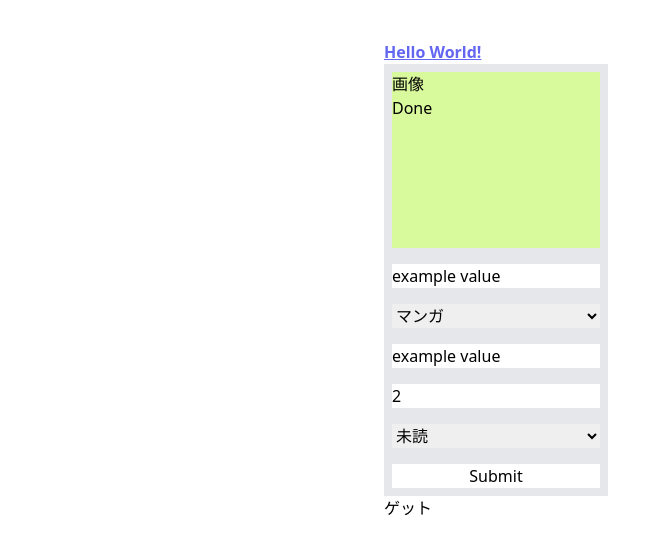
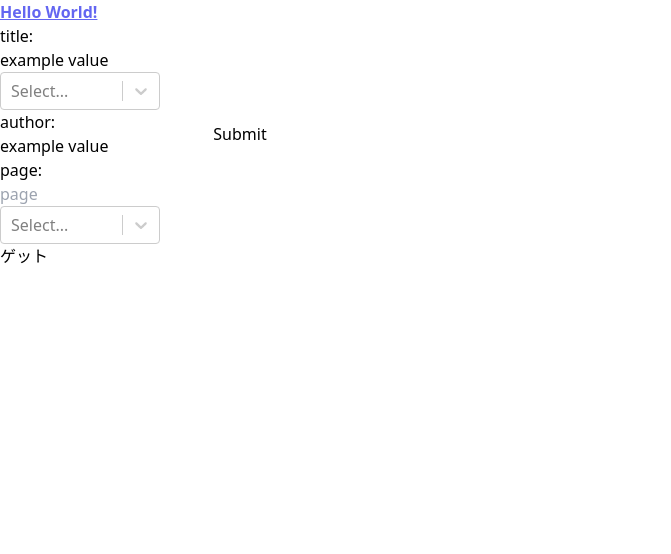
Before and after one commit to Takumikimura1899/book-stocker, a Next.js app: page / in a window 1280 px wide. Shown: the top 554 px of the page, without its empty margins (0-671 px from the left). Built offline with nearby package versions, Linux system fonts and the light colour scheme.

Commit message:
リファクタリング react-select導入

```diff
--- a/components/Form.tsx
+++ b/components/Form.tsx
@@ -1,27 +1,39 @@
 import React, { useState } from 'react';
-import { useForm, Controller, SubmitHandler } from 'react-hook-form';
+import {
+  useForm,
+  Controller,
+  SubmitHandler,
+  FormProvider,
+} from 'react-hook-form';
+import { FormInputContentAtom } from './atoms/FormContentAtom';
+import { FormSelectContentAtom } from './atoms/FormSelectContentAtom';
 import { ImageDropDown } from './ImageDropDown';
 
 export const Form = ({ setImage }: any) => {
-  const {
-    register,
-    handleSubmit,
-    watch,
-    control,
-    setValue,
-    formState: { errors },
-  } = useForm<FormContents>();
+  // const {
+  //   register,
+  //   handleSubmit,
+  //   watch,
+  //   control,
+  //   setValue,
+  //   formState: { errors },
+  // } = useForm<FormContents>();
+  const methods = useForm<FormContents>();
   const onSubmit: SubmitHandler<FormContents> = (data) => {
     console.log(data);
     setImage(data.image);
     localStorage.setItem('info', JSON.stringify(data));
   };
 
-  console.log(watch('image'));
+  console.log(methods.watch('image'));
 
   return (
-    <form className='flex flex-col w-1/4' onSubmit={handleSubmit(onSubmit)}>
-      <Controller
+    <FormProvider {...methods}>
+      <form
+        className='grid grid-cols-2 w-1/4'
+        onSubmit={methods.handleSubmit(onSubmit)}
+      >
+        {/* <Controller
         name='image'
         control={control}
         render={({ field: { onChange } }) => (
@@ -30,14 +42,28 @@ export const Form = ({ setImage }: any) => {
             setValue={setValue}
           />
         )}
-      />
+      /> */}
+        <div>
+          {/* <label htmlFor='Title'>Title:</label>
         <input
-        className='border-8'
+          id='Title'
+          className=''
           placeholder='title'
           {...register('title', { required: true, value: 'example value' })}
         />
-      {errors.title && <span>This field is required</span>}
-      <select className='border-8' {...register('genre', { required: true })}>
+        {errors.title && <span>This field is required</span>} */}
+          <FormInputContentAtom name='title' type='text' />
+          <FormSelectContentAtom
+            name='genre'
+            value={['マンガ', '雑誌', 'ビジネス', '文学', 'IT', '趣味']}
+          />
+          <FormInputContentAtom name='author' type='text' />
+          <FormInputContentAtom name='page' type='number' />
+          <FormSelectContentAtom
+            name='status'
+            value={['未読', '読中', '読了']}
+          />
+          {/* <select className='' {...register('genre', { required: true })}>
           <option value='マンガ'>マンガ</option>
           <option value='雑誌'>雑誌</option>
           <option value='ビジネス'>ビジネス</option>
@@ -46,29 +72,31 @@ export const Form = ({ setImage }: any) => {
           <option value='趣味'>趣味</option>
         </select>
         <input
-        className='border-8'
+          className=''
           placeholder='author'
           {...register('author', { required: true, value: 'example value' })}
         />
         {errors.author && <span>This field is required</span>}
         <input
           type='number'
-        className='border-8'
+          className=''
           placeholder='page'
           {...register('page', { required: true, value: 2 })}
         />
         {errors.page && <span>This field is required</span>}
         <select
-        className='border-8'
+          className=''
           defaultValue='未読'
           {...register('status', { required: true })}
         >
           <option value='未読'>未読</option>
           <option value='読中'>読中</option>
           <option value='読了'>読了</option>
-      </select>
-      <input className='border-8' type='submit' />
+        </select> */}
+        </div>
+        <input className='' type='submit' />
       </form>
+    </FormProvider>
   );
 };
 type BookGenre = 'IT' | '雑誌' | 'ビジネス' | '文学' | 'IT' | '趣味';
--- /dev/null
+++ b/components/atoms/FormContentAtom.tsx
@@ -0,0 +1,28 @@
+import React from 'react';
+import { useForm, useFormContext } from 'react-hook-form';
+
+export const FormInputContentAtom = ({
+  name,
+  type,
+}: {
+  name: string;
+  type: string;
+}) => {
+  const {
+    register,
+    formState: { errors },
+  } = useFormContext();
+  return (
+    <div>
+      <label htmlFor={name}>{name}:</label>
+      <input
+        type={type}
+        id={name}
+        className=''
+        placeholder={name}
+        {...register(name, { required: true, value: 'example value' })}
+      />
+      {errors[name] && <span>This field is required</span>}
+    </div>
+  );
+};
--- /dev/null
+++ b/components/atoms/FormSelectContentAtom.tsx
@@ -0,0 +1,50 @@
+import React from 'react';
+import { useFormContext, Controller } from 'react-hook-form';
+import Select from 'react-select';
+
+export const FormSelectContentAtom = ({
+  name,
+  value,
+}: {
+  name: string;
+  value: string[];
+}) => {
+  const {
+    register,
+    control,
+    formState: { errors },
+  } = useFormContext();
+  const options = value.map((elem) => {
+    return {
+      value: elem,
+      label: elem,
+    };
+  });
+  return (
+    <div>
+      {/* <label htmlFor={name}>{name}:</label> */}
+      <Controller
+        control={control}
+        name={name}
+        render={({ field: { onChange } }) => {
+          return (
+            <Select
+              instanceId={name}
+              aria-label={name}
+              options={options}
+              onChange={(value) => onChange(value?.value)}
+            />
+          );
+        }}
+      />
+
+      {/* <select className='' {...register(name, { required: true })}>
+        {value.map((elem) => {
+          <option key={elem} value={elem}>
+            {elem}
+          </option>;
+        })}
+      </select> */}
+    </div>
+  );
+};
--- a/package.json
+++ b/package.json
@@ -13,7 +13,8 @@
     "react": "17.0.2",
     "react-dom": "17.0.2",
     "react-dropzone": "^11.4.2",
-    "react-hook-form": "^7.22.2"
+    "react-hook-form": "^7.22.2",
+    "react-select": "^5.2.1"
   },
   "devDependencies": {
     "@types/node": "17.0.0",
--- a/pages/index.tsx
+++ b/pages/index.tsx
@@ -11,7 +11,8 @@ const Home: NextPage = () => {
 
   return (
     <>
-      <div className='pl-96 py-10'>
+      {/* 確認用スタイリング */}
+      <div className=''>
         <div className='text3xl font-bold underline text-indigo-500'>
           Hello World!
         </div>
```
Also changed, not shown: 1 other file (tests, documents, lock files or other folders). Lines whose indentation alone changed are shown as unchanged.
